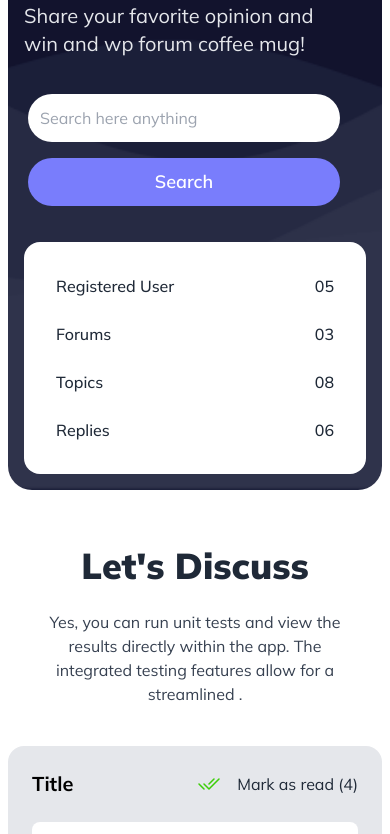
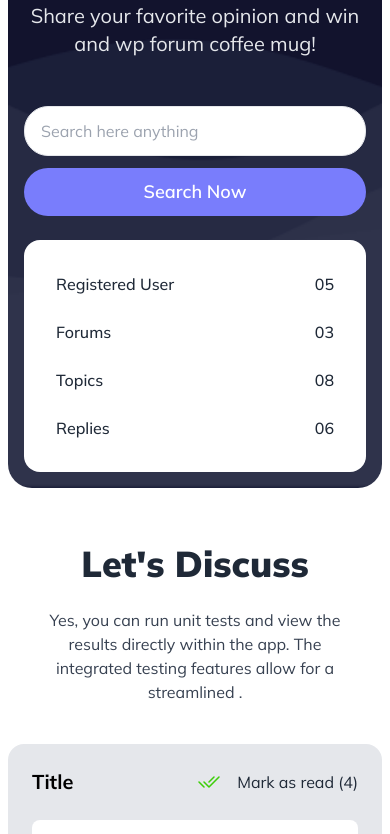
Before and after one commit to abdul-muhaimin-toha/Retro-Forum, a plain HTML site: page index.html in a window 390 px wide. Shown: the part 234-1068 px from the top of the page. Drawn offline with nearby package versions, Linux system fonts and the light colour scheme.

Commit message:
hero section responsive search bar  styling resolved

```diff
--- a/index.html
+++ b/index.html
@@ -84,32 +84,52 @@
           >
             <div class="hero-overlay bg-opacity-0"></div>
             <div
-              class="flex justify-between items-start md:items-center w-full flex-col md:flex-row gap-8 md:gap-0"
+              class="flex justify-between items-start md:items-center w-full flex-col md:flex-row gap-2 md:gap-5"
             >
-              <div class="hero-content text-left text-neutral-content p-0">
-                <div class="max-w-full md:max-w-xl">
+              <div
+                class="hero-content text-left text-neutral-content p-0 w-full"
+              >
+                <div class="w-full">
                   <h1
-                    class="mb-5 text-4xl max-w-full lg:text-6xl font-black text-white md:text-5xl md:max-w-lg"
+                    class="mb-5 font-black text-white text-4xl md:text-6xl text-center md:text-left md:max-w-lg"
                   >
                     Welcome to the
                     <span class="text-[#797DFC]">ReTro</span>
                     Forum
                   </h1>
-                  <p class="mb-8 max-w-xs text-gray-200 text-xl">
+                  <p
+                    class="mb-8 md:max-w-xs text-gray-200 text-xl text-center md:text-left"
+                  >
                     Share your favorite opinion and win and wp forum coffee mug!
                   </p>
+                  <!-- Large Screen Search Bar -->
                   <div
-                    class="md:bg-white p-1 flex flex-col md:flex-row max-w-xs md:max-w-sm md:gap-2 rounded-3xl gap-4"
+                    class="bg-white p-1 md:flex flex-row max-w-md gap-2 rounded-3xl hidden"
                   >
                     <input
                       type="text"
-                      class="py-3 px-3 md:px-4 text-black text-base grow focus:outline-none rounded-3xl"
+                      class="py-3 px-4 text-black text-base grow focus:outline-none rounded-3xl"
                       placeholder="Search here anything"
                     />
                     <button
                       class="text-lg font-semibold bg-[#797DFC] text-white px-6 md:px-8 py-2.5 rounded-3xl hover:bg-[#373a81] duration-200 ease-in"
                     >
                       Search
+                    </button>
+                  </div>
+                  <!-- Mobile Search bar -->
+                  <div
+                    class="flex flex-col justify-between gap-3 mt-12 md:hidden mb-4"
+                  >
+                    <input
+                      type="text"
+                      placeholder="Search here anything"
+                      class="border rounded-3xl outline-black py-3 px-4 text-black text-base"
+                    />
+                    <button
+                      class="text-lg font-semibold bg-[#797DFC] text-white px-8 py-2.5 rounded-3xl hover:bg-[#373a81] duration-200 ease-in"
+                    >
+                      Search Now
                     </button>
                   </div>
                 </div>
@@ -180,7 +200,7 @@
                       class="w-16 rounded-sm"
                     />
                     <div
-                      class="bg-red-900 rounded-full w-4 h-4 -top-1 -right-1 absolute"
+                      class="bg-red-600 rounded-full w-5 h-5 -top-2 -right-2 absolute"
                     ></div>
                   </div>
                   <div class="grow flex flex-col gap-2">
@@ -242,7 +262,7 @@
                       class="w-16 rounded-sm"
                     />
                     <div
-                      class="bg-red-900 rounded-full w-4 h-4 -top-1 -right-1 absolute"
+                      class="bg-red-600 rounded-full w-5 h-5 -top-2 -right-2 absolute"
                     ></div>
                   </div>
                   <div class="grow flex flex-col gap-2">
@@ -304,7 +324,7 @@
                       class="w-16 rounded-sm"
                     />
                     <div
-                      class="bg-red-900 rounded-full w-4 h-4 -top-1 -right-1 absolute"
+                      class="bg-red-600 rounded-full w-5 h-5 -top-2 -right-2 absolute"
                     ></div>
                   </div>
                   <div class="grow flex flex-col gap-2">
```
